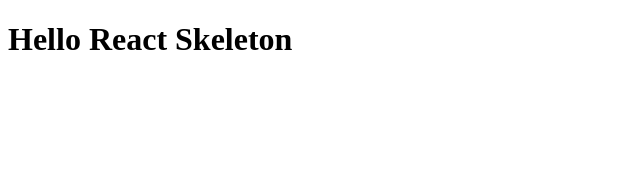
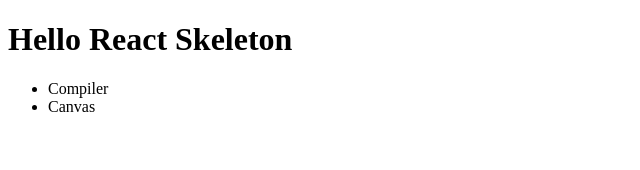
Before and after one commit to kimsangyeon/online_compiler, a React app: page / in a window 1280 px wide. Shown: the top 170 px of the page, without its empty margins (0-640 px from the left). Built offline with nearby package versions, Linux system fonts and the light colour scheme; the HTML template or start-up script is replaced by a standard one.

Commit message:
task/ add sidebar component
- add Sidebar.js: create class Sidebar component

```diff
--- /dev/null
+++ b/src/js/components/Sidebar.js
@@ -0,0 +1,41 @@
+import React from 'react';
+
+class Sidebar extends React.Component {
+    __onClick__(e) {
+        const $elTargetItem = $(e.target).closest('.nav-item');
+        const $elSidebarItem = $('.sidebar .nav-item');
+        Array.from($elSidebarItem).forEach(el => {
+            const $el = $(el);
+            if ($el.hasClass('active')) {
+               $el.removeClass('active');
+            }
+        });
+
+        $elTargetItem.addClass('active');
+    }
+    constructor(props) {
+        super(props);
+        this.onClick = this.__onClick__.bind(this);
+    }
+    render() {
+        return (
+            // Sidebar
+            <ul className = "sidebar navbar-nav" >
+                <li className = "nav-item active" >
+                    <div className = "nav-link" onClick = {this.onClick}>
+                        <i className = "fas fa-fw fa-tachometer-alt" > < /i>
+                        <span > Compiler < /span>
+                    </div>
+                </li>
+                <li className = "nav-item" >
+                    <div className = "nav-link" onClick = {this.onClick}>
+                        <i className = "fas fa-fw fa-chart-area" > < /i>
+                        <span > Canvas < /span>
+                    </div>
+                </li>
+            </ul>
+        );
+    }
+}
+
+export default Sidebar;
--- a/src/js/index.js
+++ b/src/js/index.js
@@ -1,6 +1,9 @@
 import React from 'react';
 import ReactDOM from 'react-dom';
 import App from './components/App';
+import Sidebar from './components/Sidebar';
 
-const rootElement = document.getElementById('root');
-ReactDOM.render(<App />, rootElement);
+const elRoot = document.getElementById('root');
+const elWrapper = document.getElementById('wrapper');
+ReactDOM.render(<App />, elRoot);
+ReactDOM.render(<Sidebar />, elWrapper);
```
